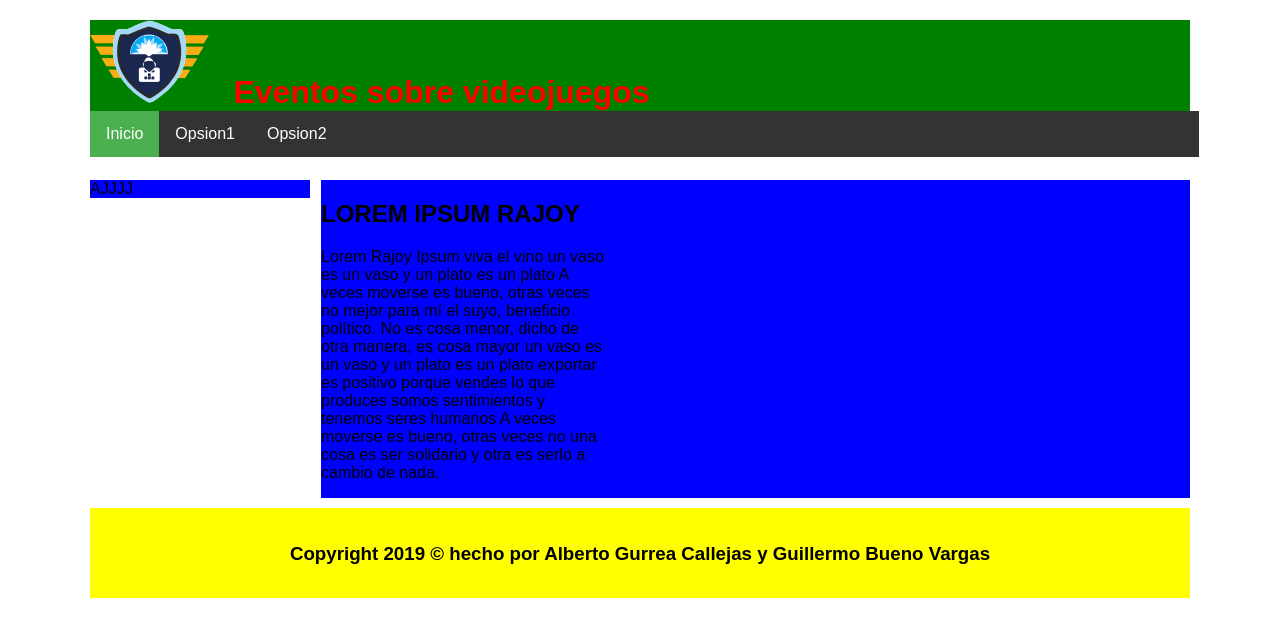
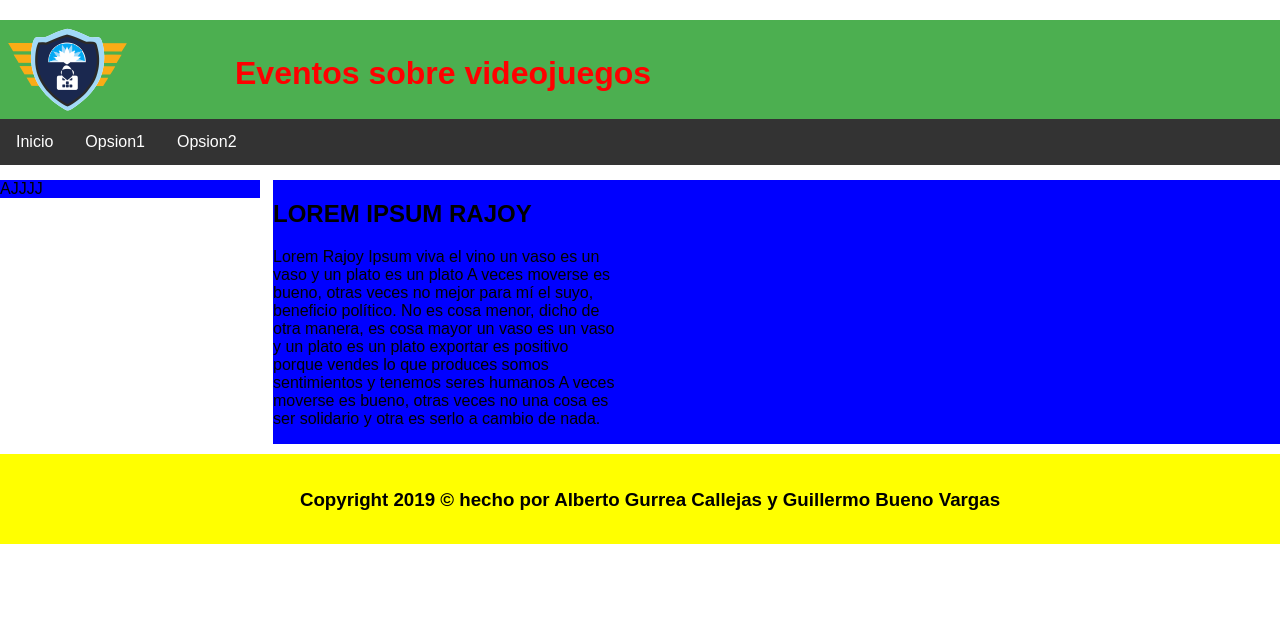
Before and after one commit to callejas94/SIBW19, a PHP site: page /portada.html in a window 1280 px wide. Shown: the top 637 px of the page. Run offline with PHP 8.4, Linux system fonts and the light colour scheme.

Commit message:
Actualizado el estido de la pagina
Actualizado el header (texto e imagen) y body.

```diff
--- a/css/style.css
+++ b/css/style.css
@@ -2,7 +2,7 @@
 /* Cuerpo de la pagina web   */
 body {
   font-family: sans-serif;
-  width: 1100px;
+  width: 1300px;
   margin: auto;
 }
 
@@ -11,8 +11,23 @@ body {
 header {
   margin-top: 20px;
   height: 100px;
-  background-color: green;
+  background-color: #4CAF50;
   margin-bottom: 10px;
+}
+
+
+/* Estilo para que el texto se quede alineado y el logo arriba a la izquierda */
+
+header img {
+    vertical-align: top;
+    float: left;
+    margin: auto;
+    padding: 8px;
+}
+
+header h1 {
+    padding-top: 35px;
+    padding-left: 100px;
 }
 
 /* Estilo de la zona central de enlaces */
@@ -32,8 +47,7 @@ main  {
 nav {
   margin-left: 0;
   margin-right: 0;
-  margin-top: -1;
-  width: 96%;
+  width: 100%;
 }
 
 ul {
@@ -44,7 +58,7 @@ ul {
   background-color: #333;
   position: sticky;
   top: 0;
-  min-width: 105%;
+  min-width: 100%;
 }
 
 li {
@@ -61,10 +75,6 @@ li a {
 
 /* Change the link color to #111 (black) on hover */
 li a:hover {
-  background-color: #111;
-}
-
-.active {
   background-color: #4CAF50;
 }
 
@@ -92,11 +102,6 @@ footer h3 {
 #titulo {
   font-family: sans-serif;
   color: red;
-  margin-left: 20px;
-  margin-bottom: 0px;
-  /* margin-top: 0px; */
+  margin: auto;
   display: inline-block;
 }
-#logo{
-  float: left;
-}
```
